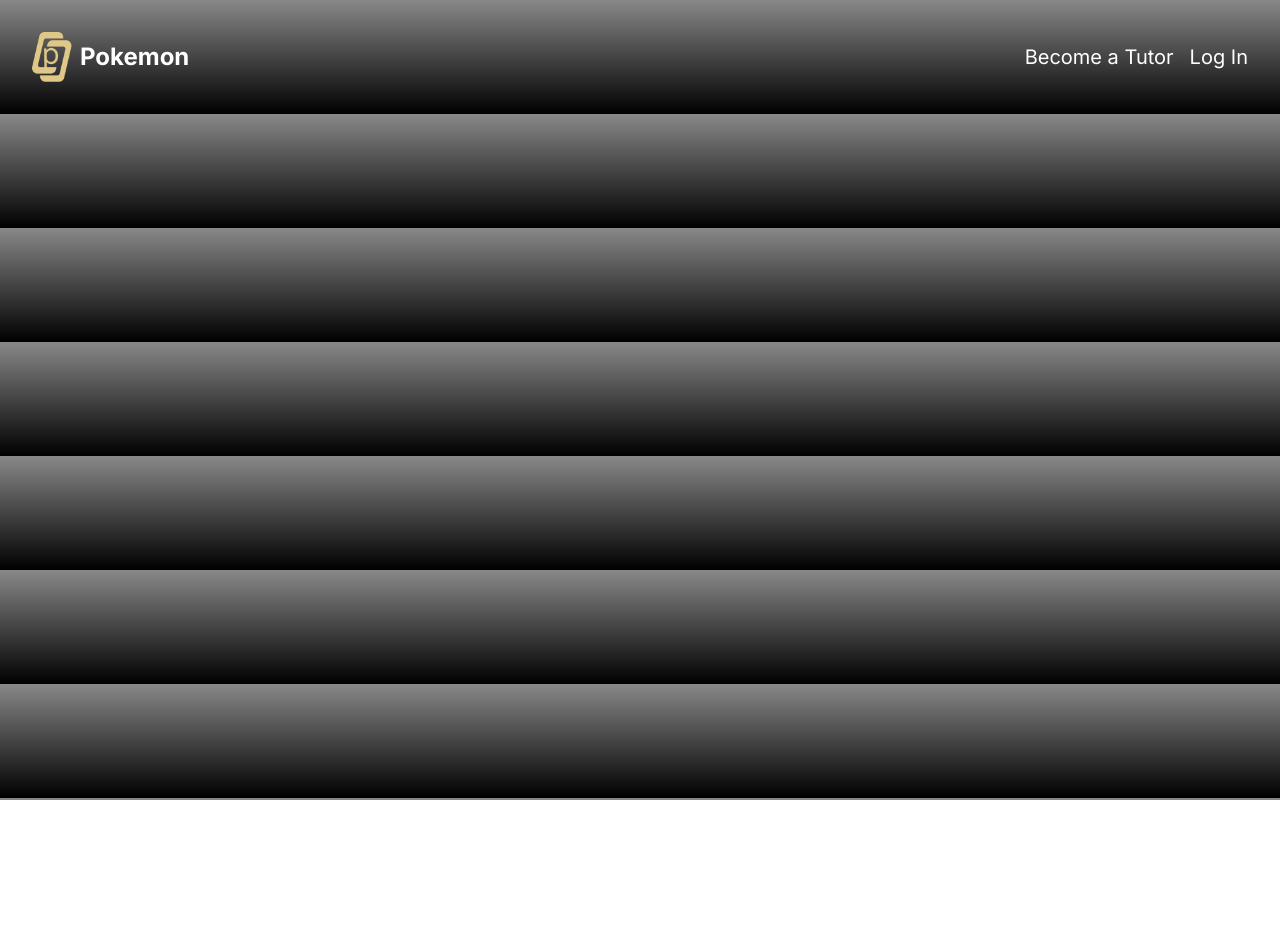
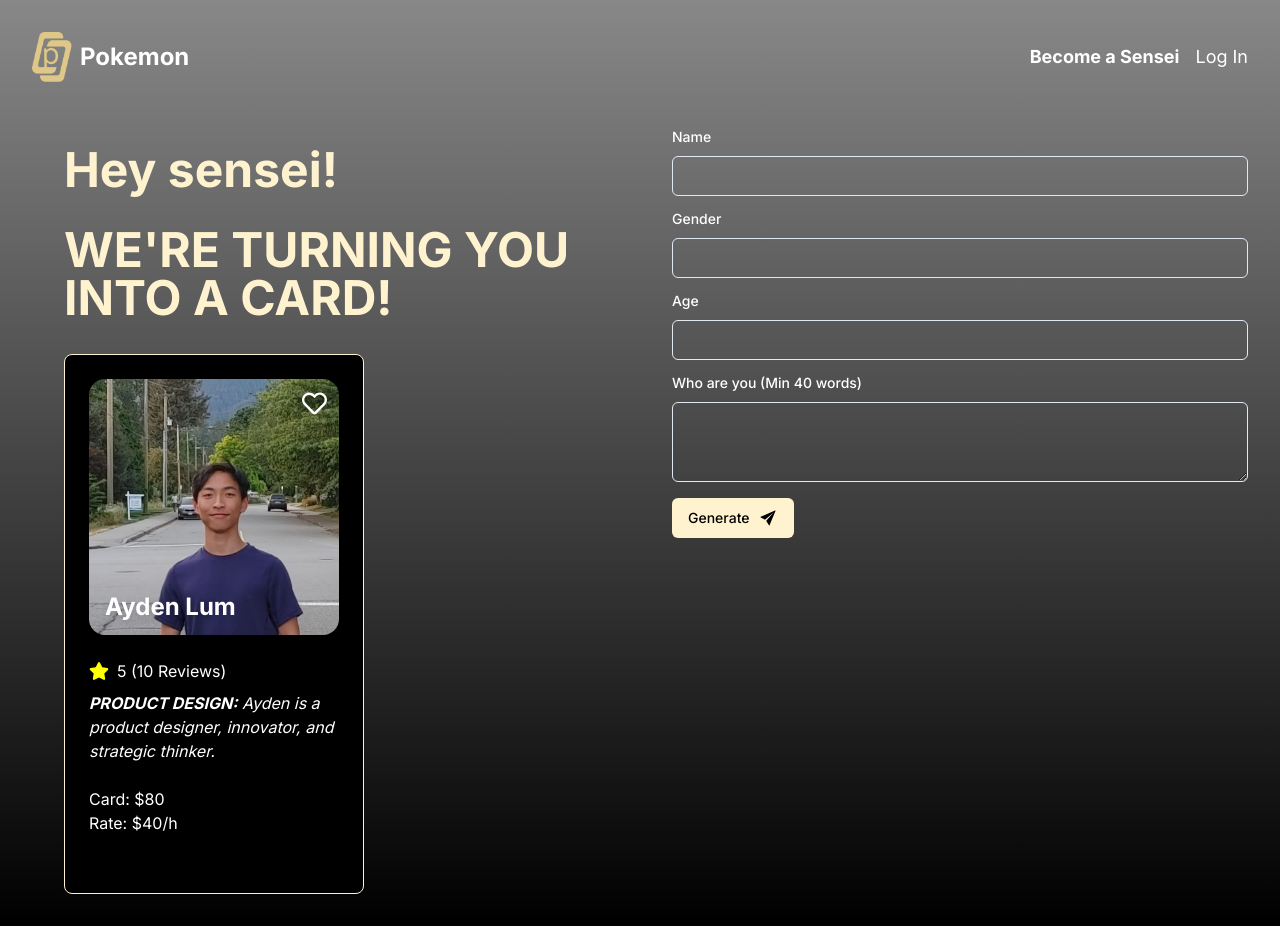
Before and after one commit to phoebe03111/PokeMen, a React (Vite) app in the folder frontend/: page /become-a-sensei in a window 1280 px wide. Before the commit the page ends 800 px from the top, so only its background shows below. Built offline with nearby package versions, Linux system fonts and the light colour scheme.

Commit message:
Create sensei form

```diff
--- a/frontend/package.json
+++ b/frontend/package.json
@@ -10,6 +10,8 @@
     "preview": "vite preview"
   },
   "dependencies": {
+    "@hookform/resolvers": "^3.3.4",
+    "@radix-ui/react-label": "^2.0.2",
     "@radix-ui/react-slot": "^1.0.2",
     "class-variance-authority": "^0.7.0",
     "clsx": "^2.1.1",
@@ -17,10 +19,12 @@
     "lucide-react": "^0.378.0",
     "react": "^18.2.0",
     "react-dom": "^18.2.0",
+    "react-hook-form": "^7.51.4",
     "react-icons": "^5.2.1",
     "react-router-dom": "^6.23.1",
     "tailwind-merge": "^2.3.0",
-    "tailwindcss-animate": "^1.0.7"
+    "tailwindcss-animate": "^1.0.7",
+    "zod": "^3.23.8"
   },
   "devDependencies": {
     "@types/react": "^18.2.66",
--- a/frontend/src/App.jsx
+++ b/frontend/src/App.jsx
@@ -1,6 +1,7 @@
 import { Route, BrowserRouter as Router, Routes } from "react-router-dom";
 import Header from "./components/Header";
 import Home from "./pages/Home";
+import BecomeASensei from "./pages/BecomeASensei";
 
 function App() {
   return (
@@ -8,7 +9,7 @@ function App() {
       <Header />
       <Routes>
         <Route path="/" element={<Home />} />
-        <Route path="/become-a-tutor" element={<h1>Become a turor</h1>} />
+        <Route path="/become-a-sensei" element={<BecomeASensei />} />
         <Route path="/login" element={<h1>Log In</h1>} />
       </Routes>
     </Router>
--- a/frontend/src/components/Header.jsx
+++ b/frontend/src/components/Header.jsx
@@ -1,7 +1,9 @@
-import { Link } from "react-router-dom";
+import { Link, useLocation } from "react-router-dom";
 import logo from "/logo.png";
 
 const Header = () => {
+  const { pathname } = useLocation();
+
   return (
     <header className="container mx-auto p-8 flex justify-between items-center">
       <Link to="/">
@@ -12,10 +14,15 @@ const Header = () => {
       </Link>
 
       <div className="flex items-center gap-4">
-        <Link to="/become-a-tutor" className="md:text-xl">
-          Become a Tutor
+        <Link
+          to="/become-a-sensei"
+          className={`md:text-lg ${
+            pathname === "/become-a-sensei" && "font-bold"
+          }`}
+        >
+          Become a Sensei
         </Link>
-        <Link to="/login" className="md:text-xl">
+        <Link to="/login" className="md:text-lg">
           Log In
         </Link>
       </div>
--- a/frontend/src/components/TutorCard.jsx
+++ b/frontend/src/components/TutorCard.jsx
@@ -21,7 +21,11 @@ const TutorCard = ({
     <Card className="bg-black text-white border border-primary w-[300px] h-[540px]">
       <CardHeader>
         <div className="relative">
-          <img src={image} alt="tutor" className="rounded-2xl w-64 h-64 object-cover" />
+          <img
+            src={image}
+            alt="tutor"
+            className="rounded-2xl w-64 h-64 object-cover"
+          />
           <p className="text-white drop-shadow-md absolute bottom-3 left-4 z-10 font-bold text-2xl">
             {name}
           </p>
--- /dev/null
+++ b/frontend/src/components/ui/form.jsx
@@ -0,0 +1,133 @@
+import * as React from "react"
+import { Slot } from "@radix-ui/react-slot"
+import { Controller, FormProvider, useFormContext } from "react-hook-form";
+
+import { cn } from "@/lib/utils"
+import { Label } from "@/components/ui/label"
+
+const Form = FormProvider
+
+const FormFieldContext = React.createContext({})
+
+const FormField = (
+  {
+    ...props
+  }
+) => {
+  return (
+    (<FormFieldContext.Provider value={{ name: props.name }}>
+      <Controller {...props} />
+    </FormFieldContext.Provider>)
+  );
+}
+
+const useFormField = () => {
+  const fieldContext = React.useContext(FormFieldContext)
+  const itemContext = React.useContext(FormItemContext)
+  const { getFieldState, formState } = useFormContext()
+
+  const fieldState = getFieldState(fieldContext.name, formState)
+
+  if (!fieldContext) {
+    throw new Error("useFormField should be used within <FormField>")
+  }
+
+  const { id } = itemContext
+
+  return {
+    id,
+    name: fieldContext.name,
+    formItemId: `${id}-form-item`,
+    formDescriptionId: `${id}-form-item-description`,
+    formMessageId: `${id}-form-item-message`,
+    ...fieldState,
+  }
+}
+
+const FormItemContext = React.createContext({})
+
+const FormItem = React.forwardRef(({ className, ...props }, ref) => {
+  const id = React.useId()
+
+  return (
+    (<FormItemContext.Provider value={{ id }}>
+      <div ref={ref} className={cn("space-y-2", className)} {...props} />
+    </FormItemContext.Provider>)
+  );
+})
+FormItem.displayName = "FormItem"
+
+const FormLabel = React.forwardRef(({ className, ...props }, ref) => {
+  const { error, formItemId } = useFormField()
+
+  return (
+    (<Label
+      ref={ref}
+      className={cn(error && "text-destructive", className)}
+      htmlFor={formItemId}
+      {...props} />)
+  );
+})
+FormLabel.displayName = "FormLabel"
+
+const FormControl = React.forwardRef(({ ...props }, ref) => {
+  const { error, formItemId, formDescriptionId, formMessageId } = useFormField()
+
+  return (
+    (<Slot
+      ref={ref}
+      id={formItemId}
+      aria-describedby={
+        !error
+          ? `${formDescriptionId}`
+          : `${formDescriptionId} ${formMessageId}`
+      }
+      aria-invalid={!!error}
+      {...props} />)
+  );
+})
+FormControl.displayName = "FormControl"
+
+const FormDescription = React.forwardRef(({ className, ...props }, ref) => {
+  const { formDescriptionId } = useFormField()
+
+  return (
+    (<p
+      ref={ref}
+      id={formDescriptionId}
+      className={cn("text-sm text-muted-foreground", className)}
+      {...props} />)
+  );
+})
+FormDescription.displayName = "FormDescription"
+
+const FormMessage = React.forwardRef(({ className, children, ...props }, ref) => {
+  const { error, formMessageId } = useFormField()
+  const body = error ? String(error?.message) : children
+
+  if (!body) {
+    return null
+  }
+
+  return (
+    (<p
+      ref={ref}
+      id={formMessageId}
+      className={cn("text-sm font-medium text-destructive", className)}
+      {...props}>
+      {body}
+    </p>)
+  );
+})
+FormMessage.displayName = "FormMessage"
+
+export {
+  useFormField,
+  Form,
+  FormItem,
+  FormLabel,
+  FormControl,
+  FormDescription,
+  FormMessage,
+  FormField,
+}
--- /dev/null
+++ b/frontend/src/components/ui/label.jsx
@@ -0,0 +1,18 @@
+"use client"
+
+import * as React from "react"
+import * as LabelPrimitive from "@radix-ui/react-label"
+import { cva } from "class-variance-authority";
+
+import { cn } from "@/lib/utils"
+
+const labelVariants = cva(
+  "text-sm font-medium leading-none peer-disabled:cursor-not-allowed peer-disabled:opacity-70"
+)
+
+const Label = React.forwardRef(({ className, ...props }, ref) => (
+  <LabelPrimitive.Root ref={ref} className={cn(labelVariants(), className)} {...props} />
+))
+Label.displayName = LabelPrimitive.Root.displayName
+
+export { Label }
--- /dev/null
+++ b/frontend/src/components/ui/textarea.jsx
@@ -0,0 +1,18 @@
+import * as React from "react"
+
+import { cn } from "@/lib/utils"
+
+const Textarea = React.forwardRef(({ className, ...props }, ref) => {
+  return (
+    (<textarea
+      className={cn(
+        "flex min-h-[80px] w-full rounded-md border border-input bg-background px-3 py-2 text-sm ring-offset-background placeholder:text-muted-foreground focus-visible:outline-none focus-visible:ring-2 focus-visible:ring-ring focus-visible:ring-offset-2 disabled:cursor-not-allowed disabled:opacity-50",
+        className
+      )}
+      ref={ref}
+      {...props} />)
+  );
+})
+Textarea.displayName = "Textarea"
+
+export { Textarea }
--- a/frontend/src/index.css
+++ b/frontend/src/index.css
@@ -10,8 +10,8 @@ body {
   background: linear-gradient(to bottom, #888888, #000000);
   color: #ffffff;
   font-family: "Inter", sans-serif;
+  min-height: 100vh;
 }
-
 
 @layer base {
   :root {
--- /dev/null
+++ b/frontend/src/pages/BecomeASensei.jsx
@@ -0,0 +1,55 @@
+import TutorCard from "@/components/TutorCard";
+import { Button } from "@/components/ui/button";
+import { Input } from "@/components/ui/input";
+import { Label } from "@/components/ui/label";
+import { Textarea } from "@/components/ui/textarea";
+import { tutors } from "@/constants";
+import { IoIosSend } from "react-icons/io";
+
+const BecomeASensei = () => {
+  const tutorExample = tutors[0];
+
+  return (
+    <div className="container mx-auto">
+      <div className="flex flex-col md:flex-row gap-8 w-full">
+        {/* Left */}
+        <div className="p-8 flex flex-col gap-8 w-full lg:w-1/2">
+          <h1 className="text-5xl text-primary font-bold">Hey sensei!</h1>
+          <h2 className="text-5xl text-primary font-bold uppercase">
+            We&apos;re turning you into a card!
+          </h2>
+          <TutorCard {...tutorExample} />
+        </div>
+
+        {/* Right */}
+        <form className="flex-1 mb-20">
+          <div className="flex flex-col gap-3 my-4">
+            <Label htmlFor="name">Name</Label>
+            <Input className="bg-transparent" />
+          </div>
+
+          <div className="flex flex-col gap-3 my-4">
+            <Label htmlFor="gender">Gender</Label>
+            <Input className="bg-transparent" />
+          </div>
+
+          <div className="flex flex-col gap-3 my-4">
+            <Label htmlFor="age">Age</Label>
+            <Input className="bg-transparent" />
+          </div>
+
+          <div className="flex flex-col gap-3 my-4">
+            <Label htmlFor="summary">Who are you (Min 40 words)</Label>
+            <Textarea className="bg-transparent" />
+          </div>
+
+          <Button>
+            Generate <IoIosSend className="ml-2" size={20} />
+          </Button>
+        </form>
+      </div>
+    </div>
+  );
+};
+
+export default BecomeASensei;
```
Also changed, not shown: frontend/src/components/ui/button.jsx (+15 -18 lines), 1 other file (tests, documents, lock files or other folders).
